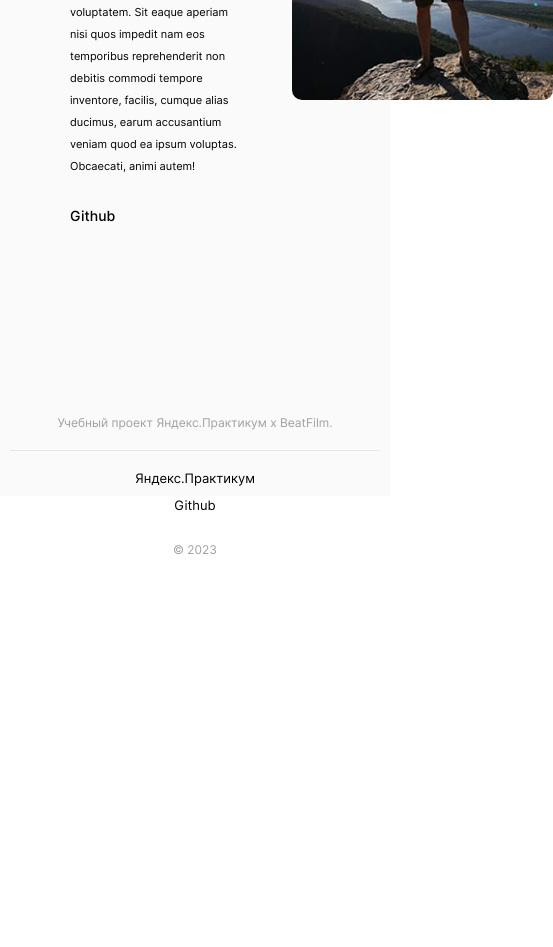
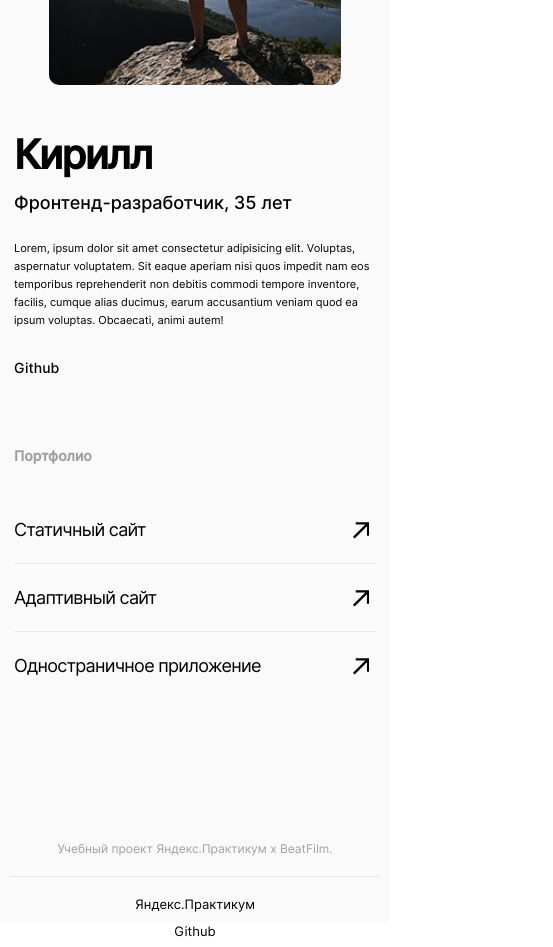
Before and after one commit to k-pros/movies-explorer-frontend, a React (Create React App) app: page / in a window 390 px wide. Shown: the part 2500-3447 px from the top of the page, 553 px wide, since content can reach past the window. Before the commit the page ends 3057 px from the top, so only its background shows below. Built offline with nearby package versions, Linux system fonts and the light colour scheme.

Commit message:
Сверстать блок Портфолио

```diff
--- a/src/components/AboutMe/AboutMe.css
+++ b/src/components/AboutMe/AboutMe.css
@@ -1,5 +1,5 @@
 .about-me {
-  padding: 110px 70px 100px;
+  padding: 110px 70px 125px;
 }
 
 .about-me__container {
@@ -50,4 +50,131 @@
   width: 270px;
   height: 327px;
   border-radius: 10px;
+  background-size: cover;
+  background-repeat: no-repeat;
 }
+
+.portfolio {
+  margin-top: 100px;
+}
+
+.portfolio__subtitle {
+  margin: 0 0 50px;
+  color: #a0a0a0;
+  font-size: 18px;
+  line-height: 20px;
+}
+
+.portfolio__list {
+  list-style: none;
+  padding: 0;
+  margin: 0;
+}
+
+.portfolio__list-item {
+  display: flex;
+  justify-content: space-between;
+  border-bottom: 1px solid #e8e8e8;
+  padding-bottom: 19px;
+  margin-bottom: 20px;
+}
+
+.portfolio__list-item:last-of-type {
+  margin: 0;
+  border-bottom: 0;
+  padding: 0;
+}
+
+.portfolio__link {
+  color: #000;
+  text-decoration: none;
+  display: flex;
+  justify-content: space-between;
+  width: 100%;
+  font-size: 30px;
+  line-height: 50px;
+  letter-spacing: -1.2px;
+}
+
+.portfolio__ico {
+  background-image: url("../../images/portfolio-arrow.svg");
+  width: 17px;
+  height: 17px;
+  background-repeat: no-repeat;
+  background-size: cover;
+  align-self: center;
+  margin-right: 7px;
+}
+
+@media screen and (max-width: 800px) {
+  .about-me {
+    padding: 90px 50px;
+
+  }
+
+  .about-me__name {
+    font-size: 40px;
+    line-height: 40px;
+    letter-spacing: -1.6px;
+  }
+
+  .about-me__text {
+    line-height: 18px;
+  }
+
+  .about-me__photo {
+    width: 255px;
+    height: 307px;
+    border-radius: 10px;
+  }
+
+  .portfolio {
+    margin-top: 100px;
+  }
+
+  .portfolio__link {
+    font-size: 28px;
+    line-height: 50px;
+    letter-spacing: -1.12px;
+  }
+}
+
+@media screen and (max-width: 630px) {
+
+
+  .about-me__container {
+    flex-wrap: wrap-reverse;
+  }
+
+  .about-me__photo {
+    margin: 0 auto;
+    width: 292px;
+    height: 352px;
+  }
+
+  .portfolio {
+    margin-top: 70px;
+  }
+}
+
+@media screen and (max-width: 530px) {
+  .portfolio {
+    margin-top: 70px;
+  }
+
+  .portfolio__subtitle {
+    font-size: 14px;
+  }
+
+  .portfolio__link {
+    font-size: 18px;
+    line-height: 28px;
+    letter-spacing: -0.72px;
+  }
+}
+
+@media screen and (max-width: 400px) {
+  .about-me {
+    padding: 70px 14px;
+  }
+}
--- a/src/components/AboutMe/AboutMe.js
+++ b/src/components/AboutMe/AboutMe.js
@@ -1,6 +1,7 @@
 import "./AboutMe.css";
+import { Link } from "react-router-dom";
 import photo from "../../images/about-me_photo.jpg";
-import { Link } from "react-router-dom";
+// import arrow from "../../images/portfolio-arrow.png";
 
 function AboutMe() {
   return (
@@ -19,11 +20,54 @@ function AboutMe() {
               accusantium veniam quod ea ipsum voluptas. Obcaecati, animi autem!
             </p>
           </div>
-          <Link to="https://github.com/tager-pro" className="about-me__github" target="blank">
+          <Link
+            to="https://github.com/tager-pro"
+            className="about-me__github"
+            target="blank"
+            rel="noreferrer"
+          >
             Github
           </Link>
         </div>
         <img src={photo} alt="фото" className="about-me__photo" />
+      </div>
+      <div className="portfolio">
+        <h4 className="portfolio__subtitle">Портфолио</h4>
+        <ul className="portfolio__list">
+          <li className="portfolio__list-item">
+            <Link
+              to="#"
+              className="portfolio__link"
+              target="blank"
+              rel="noreferrer"
+            >
+              Статичный сайт
+              <div className="portfolio__ico"></div>
+            </Link>
+          </li>
+          <li className="portfolio__list-item">
+            <Link
+              to="#"
+              className="portfolio__link"
+              target="blank"
+              rel="noreferrer"
+            >
+              Адаптивный сайт
+              <div className="portfolio__ico"></div>
+            </Link>
+          </li>
+          <li className="portfolio__list-item">
+            <Link
+              to="#"
+              className="portfolio__link"
+              target="blank"
+              rel="noreferrer"
+            >
+              Одностраничное приложение
+              <div className="portfolio__ico"></div>
+            </Link>
+          </li>
+        </ul>
       </div>
     </section>
   );
```
Also changed, not shown: src/images/portfolio-arrow.svg (added).
